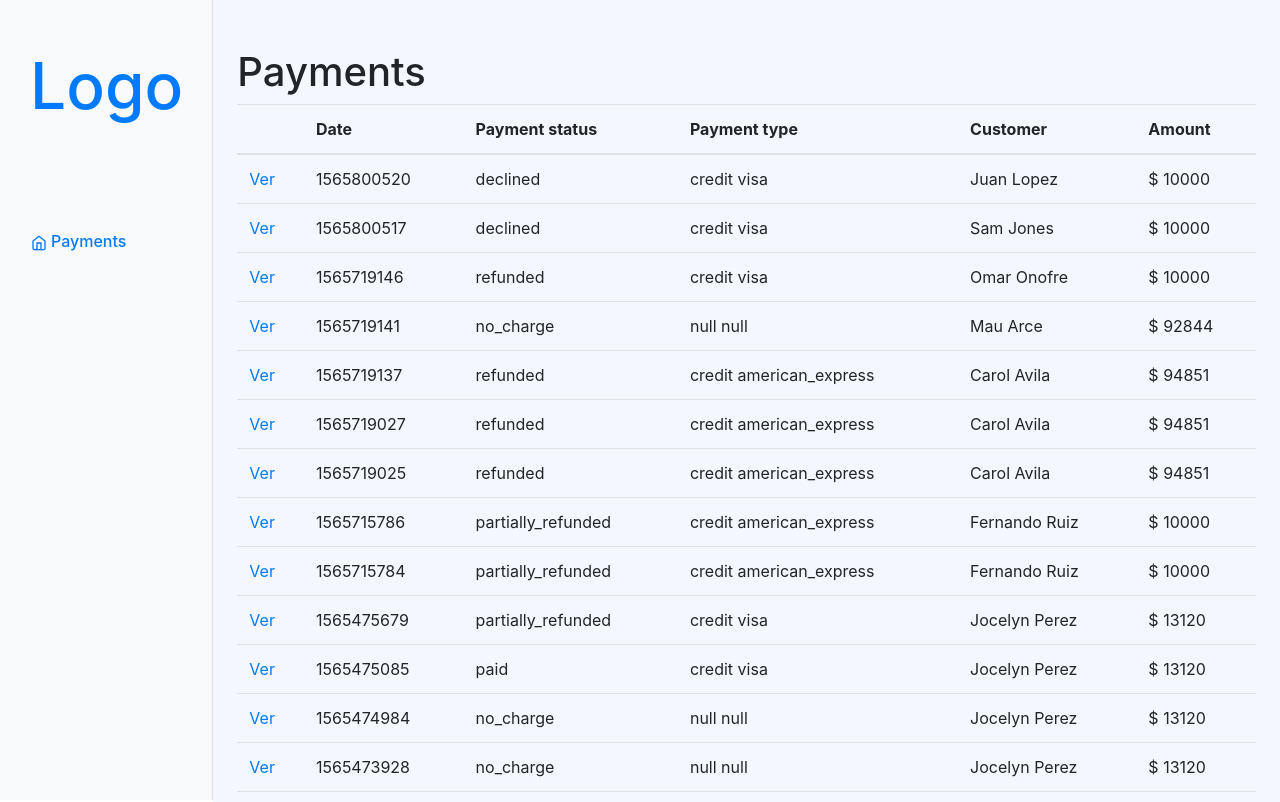
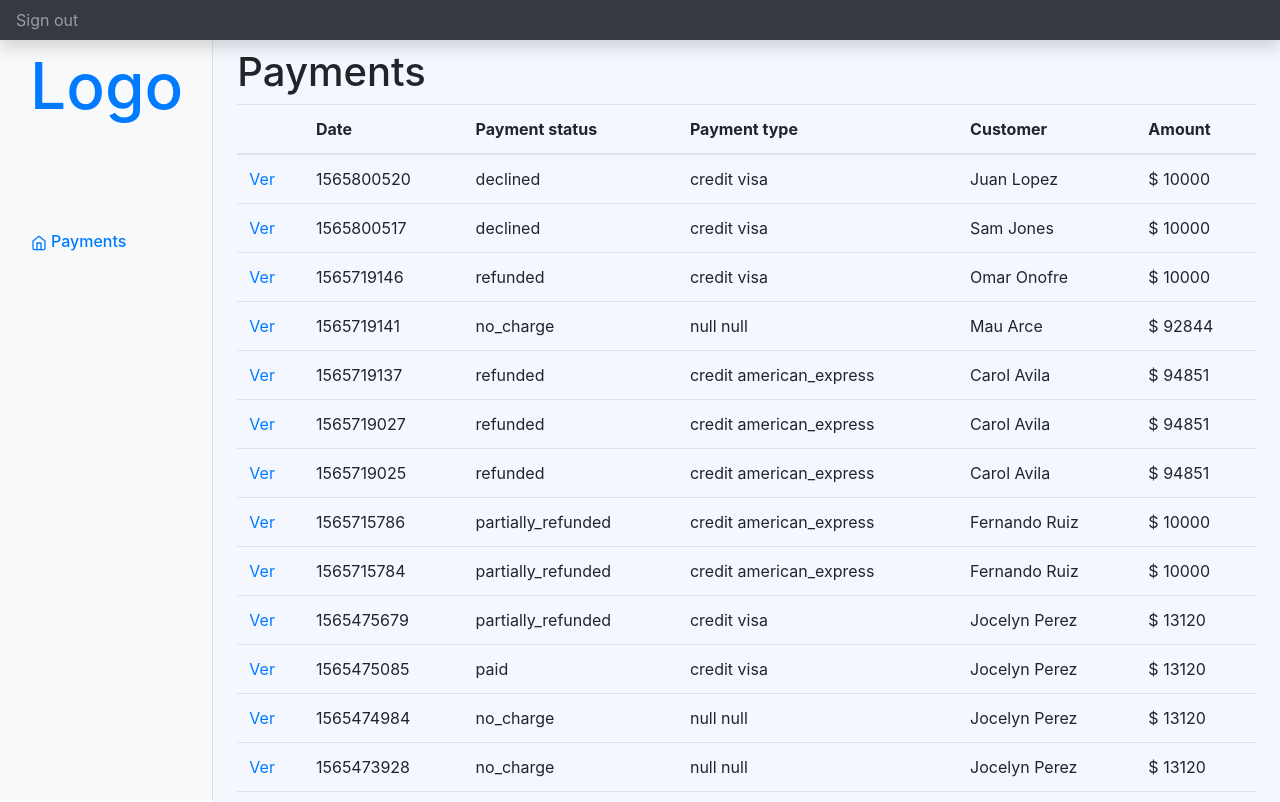
Before and after one commit to gyokebed/conekta, a React app: page / in a window 1280 px wide. Shown: the top 802 px of the page. Built offline with nearby package versions, Linux system fonts and the light colour scheme.

Commit message:
Added header component

```diff
--- a/src/App.js
+++ b/src/App.js
@@ -1,5 +1,6 @@
 import React, { Component } from "react";
 
+import Header from "./components/header/header.jsx";
 import Sidebar from "./components/sidebar/sidebar.jsx";
 import Main from "./components/main/main.jsx";
 
@@ -8,6 +9,7 @@ class App extends Component {
     return (
       <div className="container-fluid">
         <div className="row">
+          <Header />
           <Sidebar />
           <Main />
         </div>
--- /dev/null
+++ b/src/components/header/header.jsx
@@ -0,0 +1,17 @@
+import React from "react";
+
+const Header = () => {
+  return (
+    <nav className="navbar navbar-dark fixed-top bg-dark flex-md-nowrap p-0 shadow">
+      <ul class="navbar-nav px-3">
+        <li class="nav-item text-nowrap">
+          <a class="nav-link" href="#">
+            Sign out
+          </a>
+        </li>
+      </ul>
+    </nav>
+  );
+};
+
+export default Header;
```
